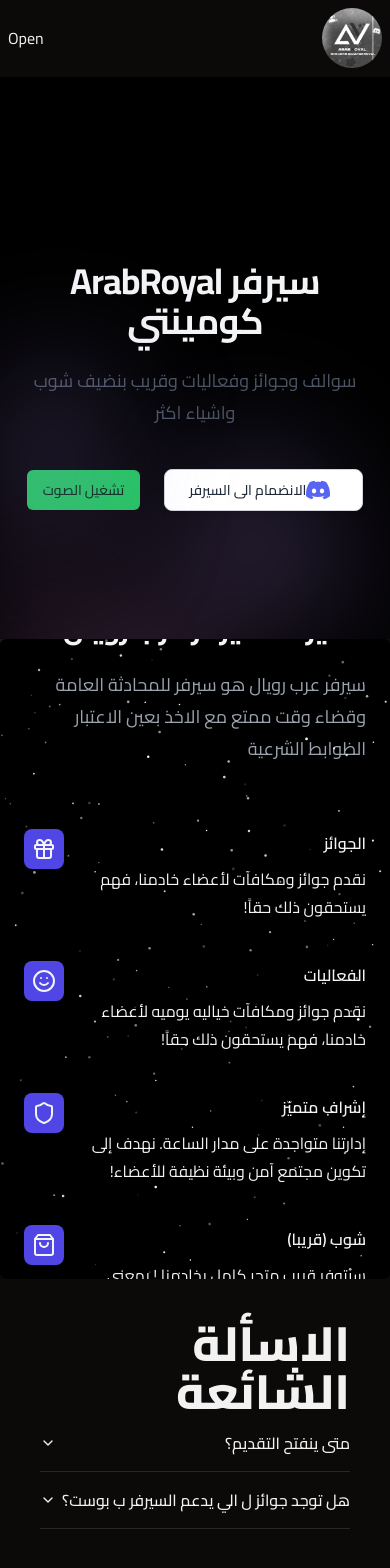
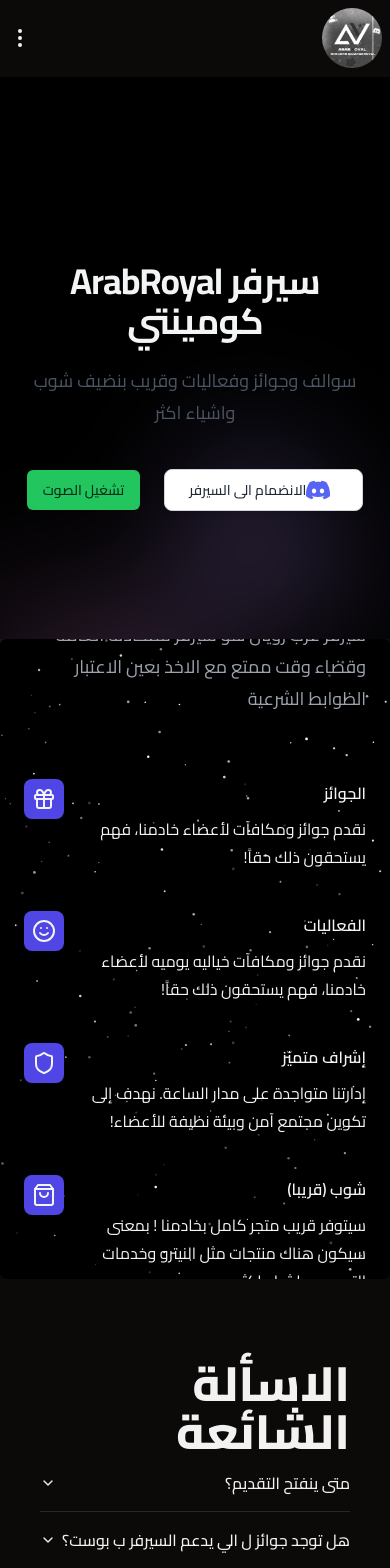
Before and after one commit to Mohmed-Ayoub-Js/arab-royal, a Next.js app: page / in a window 390 px wide. Shown: the top 1568 px of the page. Built offline with nearby package versions, Linux system fonts and the light colour scheme.

Commit message:
Add files via upload

```diff
--- a/components/MenuNavigation.tsx
+++ b/components/MenuNavigation.tsx
@@ -13,6 +13,7 @@
 
 const MenuNavigation = () => {
     const route = useRouter();
+    const origin = window.location.origin;
     const currentPath = usePathname();
     console.log(currentPath);
 
--- a/components/global/Header.tsx
+++ b/components/global/Header.tsx
@@ -35,7 +35,9 @@
         <Logo />
         <div className="flex justify-center items-center flex-col">
         <Sheet >
-  <SheetTrigger>Open</SheetTrigger>
+  <SheetTrigger>
+  <svg xmlns="http://www.w3.org/2000/svg" width="24" height="24" viewBox="0 0 24 24" fill="none" stroke="currentColor" stroke-width="2" stroke-linecap="round" stroke-linejoin="round" className="lucide lucide-ellipsis-vertical"><circle cx="12" cy="12" r="1"/><circle cx="12" cy="5" r="1"/><circle cx="12" cy="19" r="1"/></svg>
+  </SheetTrigger>
   <SheetContent side={"left"}>
     <SheetHeader className="flex justify-center items-center flex-col w-full">
       <SheetTitle>
--- a/components/sections/Hero.tsx
+++ b/components/sections/Hero.tsx
@@ -5,15 +5,8 @@
 import DiscordButton from '../global/DiscordButton';
 import Quran from '../Quran/Quran';
 
-const navigation = [
-  { name: 'Product', href: '#' },
-  { name: 'Features', href: '#' },
-  { name: 'Marketplace', href: '#' },
-  { name: 'Company', href: '#' },
-]
 
 export default function HeroAppliction() {
-  const [mobileMenuOpen, setMobileMenuOpen] = useState(false)
 
   return (
     <div className="bg-black">
@@ -21,7 +14,7 @@
 
       <div className="relative isolate px-6 pt-14 lg:px-8">
         <div
-          className="absolute inset-x-0 top-40 z-10 transform-gpu overflow-hidden blur-3xl sm:-top-80"
+          className="absolute inset-x-0 top-40 z-50 hidden md:block transform-gpu overflow-hidden blur-3xl sm:-top-80"
           aria-hidden="true"
         >
           <div
--- a/components/sections/Quesitions.tsx
+++ b/components/sections/Quesitions.tsx
@@ -7,7 +7,7 @@
 
 const Quesitions = () => {
   return (
-    <div className=" p-10 flex items-center flex-col w-full">
+    <div className=" p-10 mt-10 md:mt-0 flex items-center flex-col w-full">
         <h1 className=" text-5xl font-extrabold">
             الاسألة الشائعة
         </h1>
--- a/components/sections/feature.tsx
+++ b/components/sections/feature.tsx
@@ -33,7 +33,7 @@
 export default function Feature() {
   return (
     <SparklesPreview >
-    <div className="bg-black py-24 sm:py-32">
+    <div className="bg-black py-24 sm:py-32 mb-[100px]">
       <div className="mx-auto max-w-7xl px-6 lg:px-8">
         <div className="mx-auto max-w-2xl lg:text-center">
           <h2 className="text-base font-semibold leading-7 text-indigo-600">
--- a/components/ui/Logo.tsx
+++ b/components/ui/Logo.tsx
@@ -1,7 +1,12 @@
+import Link from "next/link"
+
 const Logo = () => {
   return (
     <div>
+      <Link href={"/"}>
+
         <img src="./logo.png" alt="" width={60} height={60} className=" rounded-full transition hover:animate-spin" />
+        </Link>
     </div>
   )
 }
```
